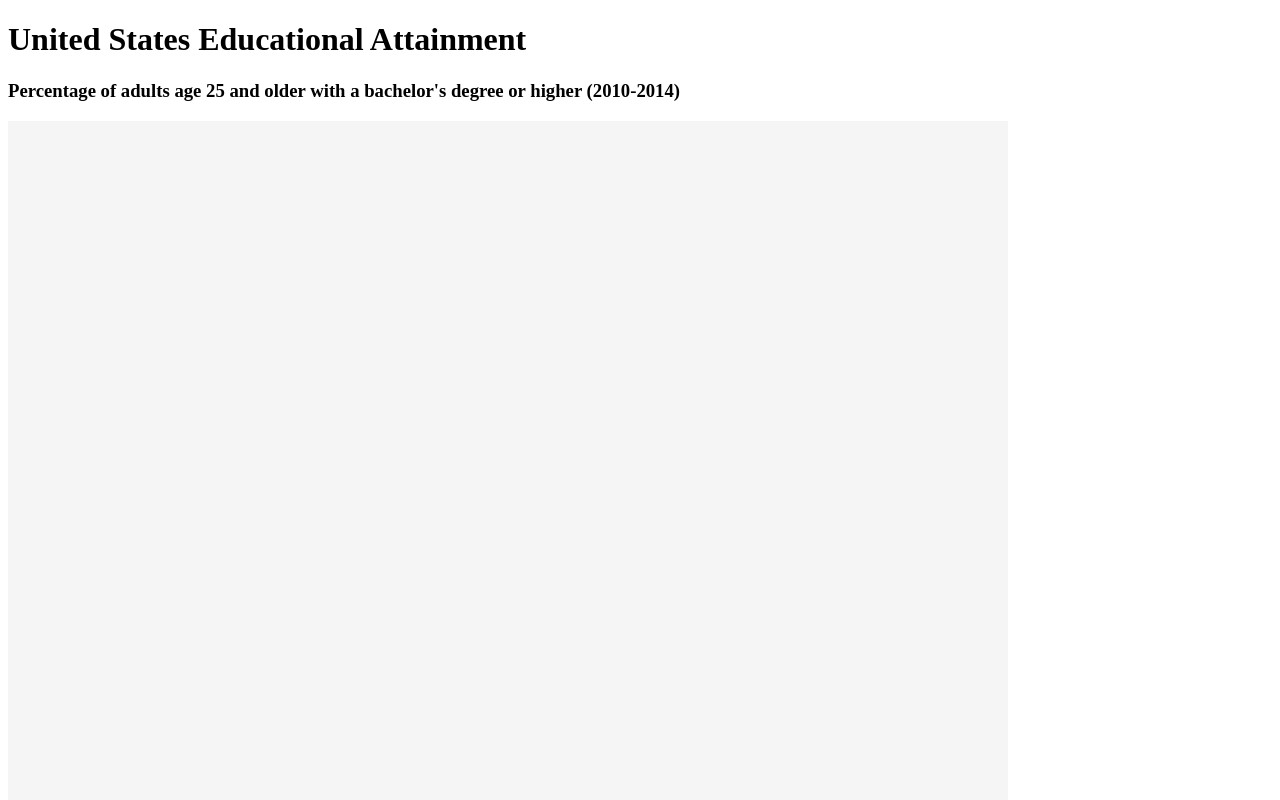
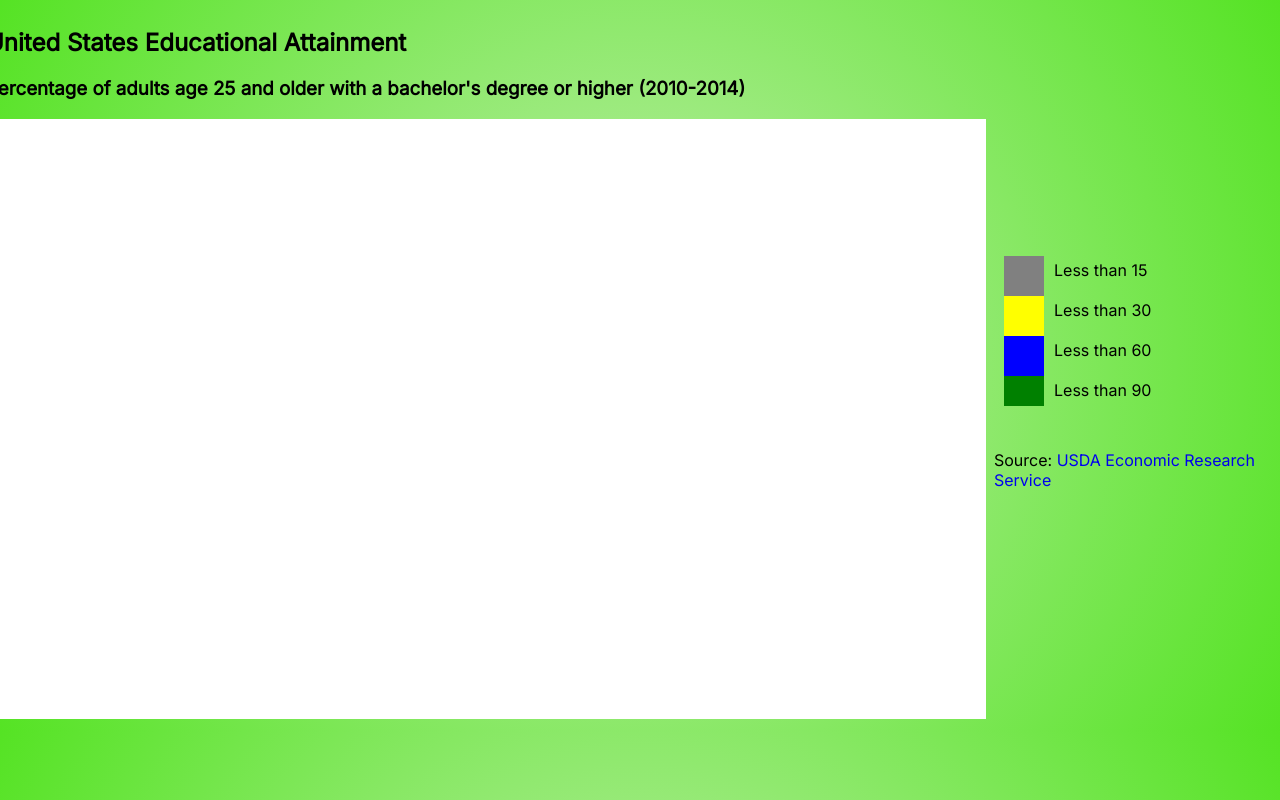
Before and after one commit to AtGbemiga/Choropleth-Map, a plain HTML site: page index.html in a window 1280 px wide. Shown: the top 800 px of the page. Drawn offline with nearby package versions, Linux system fonts and the light colour scheme; no server answers.

Commit message:
Add styles, state

```diff
--- a/app.js
+++ b/app.js
@@ -4,7 +4,7 @@ let urlTwo = 'https://cdn.freecodecamp.org/testable-projects-fcc/data/choropleth
 let urlValOne
 let urlValTwo
 
-let svg = d3.select('svg')
+let svg = d3.select('#map')
 let tooltip = d3.select('#tooltip')
 
 let plotMap = () => {
@@ -48,13 +48,13 @@ let plotMap = () => {
                 let valOneLoca = urlValTwo.find(item => {
                     return item.fips === id
                 })
-                tooltip.text( `${valOneLoca.area_name}, ${valOneLoca.bachelorsOrHigher}%`)
+                tooltip.text( `${valOneLoca.area_name},${valOneLoca.state}: ${valOneLoca.bachelorsOrHigher}%`)
                 .attr('data-education', item => {
                     return valOneLoca.bachelorsOrHigher
                 })
         })
         .on('mouseout', item => {
-            tooltip.style('visibility', 'hidden')
+            tooltip.transition().style('visibility', 'hidden')
         })
 }
 
--- a/index.html
+++ b/index.html
@@ -8,16 +8,22 @@
     <script src="https://d3js.org/d3.v5.min.js"></script>
     <script src="https://cdnjs.cloudflare.com/ajax/libs/topojson/3.0.2/topojson.min.js" integrity="sha512-4UKI/XKm3xrvJ6pZS5oTRvIQGIzZFoXR71rRBb1y2N+PbwAsKa5tPl2J6WvbEvwN3TxQCm8hMzsl/pO+82iRlg==" crossorigin="anonymous" referrerpolicy="no-referrer"></script>
     <link rel="stylesheet" href="style.css">
+    <link rel="preconnect" href="https://fonts.googleapis.com">
+    <link rel="preconnect" href="https://fonts.gstatic.com" crossorigin>
+    <link href="https://fonts.googleapis.com/css2?family=Inter&display=swap" rel="stylesheet">
 </head>
-<body>
+<body style="display: flex; flex-direction: row; display: flex; justify-content: center; align-items: center; gap: 0.5rem;">
+    <section>
         <h1 id="title">United States Educational Attainment</h1>
         <h3 id="description">Percentage of adults age 25 and older with a bachelor's degree or higher (2010-2014)</h3>
+        <svg id="map">
+
+        </svg>
+    </section>
+    <section>
         <div id="tooltip">
 
         </div>
-    <svg>
-
-    </svg>
         <svg id="legend">
             <g>
                 <rect x="10" y="0" height="40" width="40" fill="grey"></rect>
@@ -36,9 +42,10 @@
                 <text x="60" y="140">Less than 90</text>
             </g>
         </svg>
-
-
-    <script src="https://cdn.freecodecamp.org/testable-projects-fcc/v1/bundle.js"></script>
+        <div style="margin-top: 2.5rem;">Source:
+            <a style="text-decoration: none;" href="https://www.ers.usda.gov/data-products/county-level-data-sets/download-data.aspx">USDA Economic Research Service</a>
+        </div>
+    </section>
     <script src="app.js"></script>
 </body>
 </html>
--- a/style.css
+++ b/style.css
@@ -1,7 +1,12 @@
-svg{
-    background-color: whitesmoke;
-    min-width: 1000px;
-    min-height: 800px;
+body{
+    background: rgb(194,238,174);
+    background: radial-gradient(circle, rgba(194,238,174,1) 0%, rgba(85,227,36,1) 100%);
+    font-family: 'Inter', sans-serif;
+}
+#map{
+    background-color: white;
+    width: 1000px;
+    height: 600px;
 }
 #legend{
     width: fit-content !important;
@@ -11,4 +16,7 @@ svg{
     visibility: hidden;
     height: auto;
     width: auto;
+    margin-bottom: 1rem;
+    font-weight: bold;
+    font-size: 1.2rem;
 }
```
Lines whose indentation alone changed are shown as unchanged.
